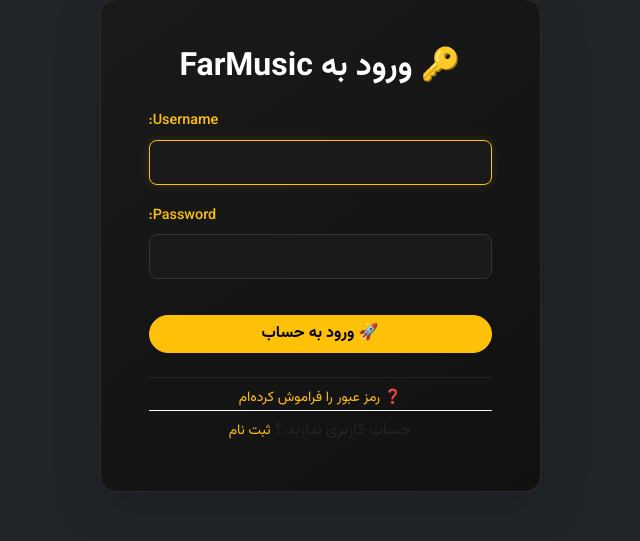
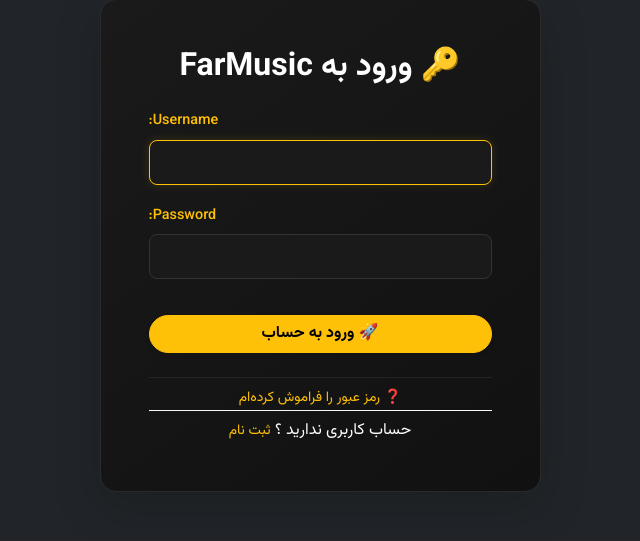
Before and after one commit to farshadnbd/Farmusic, a Django app: page /accounts/login/ in a window 1280 px wide. Shown: the part 129-670 px from the top of the page, without its empty margins (320-960 px from the left). Run offline with Django 5.2, Linux system fonts and the light colour scheme; data that the repository does not hold is empty; some libraries are stand-ins or nearby versions.

Commit message:
text white

```diff
--- a/templates/accounts/login.html
+++ b/templates/accounts/login.html
@@ -25,11 +25,12 @@
                     </div>
 
                     <div class="pt-2 border-top border-light">
-                    حساب کاربری ندارید ؟
+                        <span class="text-white">حساب کاربری ندارید ؟</span>
                         <a href="{% url 'register' %}" class="text-warning small text-decoration-none">
                             ثبت نام
                         </a>
                     </div>
+
                 </div>
             </div>
         </div>
```
Lines whose indentation alone changed are shown as unchanged.
